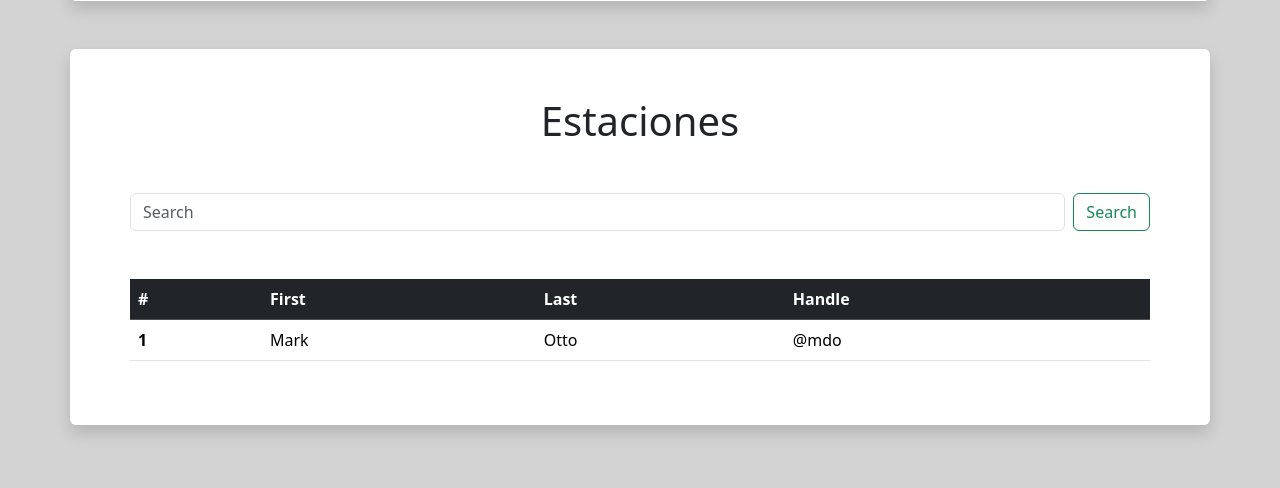
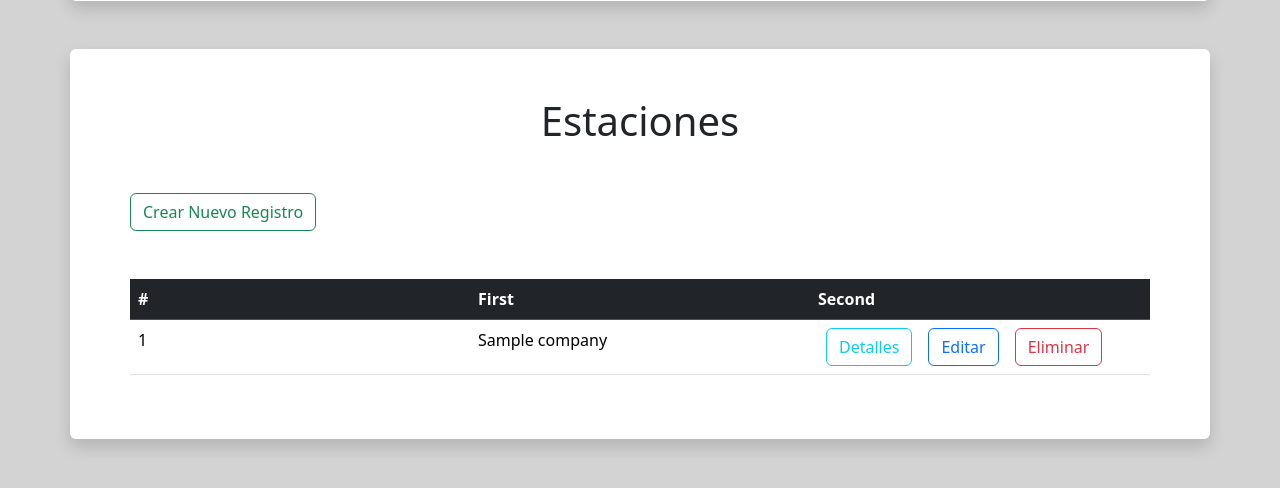
Before and after one commit to Cuevas2402/joyeria-fina, a Flask app: page /branches in a window 1280 px wide. Shown: the part 103-591 px from the top of the page. Run offline with Flask 3, Linux system fonts and the light colour scheme; the visitor is signed in with stand-in values (Sample User, id 1); tables that the repository leaves empty or names only in its code hold one stand-in row (values such as "Sample post"); some libraries are stand-ins or nearby versions.

Commit message:
Mostrar sucursales

```diff
--- a/app/branches.py
+++ b/app/branches.py
@@ -1,9 +1,16 @@
-from app import app #, mysql
+from app import app, mysql
 from flask import render_template, request, session, url_for, redirect
 
 @app.route('/branches')
 def show_branches():
     if 'username' in session:
-        return render_template('branches.html')
+
+        cursor = mysql.connection.cursor()
+
+        cursor.execute('SELECT id, name FROM company LIMIT 10;')
+
+        branches = cursor.fetchall()
+
+        return render_template('branches.html', branches = branches)
     else:
         return redirect(url_for('login'))
--- a/app/templates/branches.html
+++ b/app/templates/branches.html
@@ -16,6 +16,11 @@
         <script src="https://code.jquery.com/jquery-3.6.0.min.js"></script>
 
         <title>Document</title>
+        <style>
+          td {
+            width: 33% ;
+          }
+        </style>
     </head>
     <body style="background-color: lightgray; padding-top: 1.5rem;">
 
@@ -46,28 +51,27 @@
             </div>
            <div class="container">
 				<form class="d-flex" role="search">
-					<input class="form-control me-2" type="search" placeholder="Search" aria-label="Search">
-					<button class="btn btn-outline-success" type="submit">Search</button>
+					<button class="btn btn-outline-success" type="submit">Crear Nuevo Registro</button>
 			  </form>
 		   </div>
 
 		      <div class="container mt-5">
-			<table class="table">
+					<table class="table" style="table-layout: fixed ; width: 100% ;">
 						<thead class="table-dark">
 							<tr>
 							<th scope="col">#</th>
 							<th scope="col">First</th>
-					<th scope="col">Last</th>
-					<th scope="col">Handle</th>
+							<th scope="col">Second</th>
 							</tr>
 						</thead>
-				<tbody>
+						<tbody class="w-100">
+							{% for branch in branches %}
 								<tr>
-					<th scope="row">1</th>
-					<td>Mark</td>
-					<td>Otto</td>
-					<td>@mdo</td>
+									<td>{{ branch[0] }}</td>
+									<td>{{ branch[1] }}</td>
+									<td> <button class="mx-2 btn btn-outline-info">Detalles</button><button class="mx-2 btn btn-outline-primary">Editar</button><button class="mx-2 btn btn-outline-danger">Eliminar</button></td>
 								</tr>
+							{% endfor %}
 						</tbody>
 					</table>
 		      </div>
--- a/app/templates/vehicles.html
+++ b/app/templates/vehicles.html
@@ -51,8 +51,7 @@
 			</div>
            <div class="container">
 				<form class="d-flex" role="search">
-					<input class="form-control me-2" type="search" placeholder="Search" aria-label="Search">
-					<button class="btn btn-outline-success" type="submit">Search</button>
+					<button class="btn btn-outline-success" type="submit">Crear Nuevo Registro</button>
 			  </form>
 		   </div>
 
--- a/app/vehicles.py
+++ b/app/vehicles.py
@@ -10,7 +10,6 @@ def show_vehicles():
         cursor.execute('SELECT id, name FROM truck LIMIT 10;')
 
         vehicles = cursor.fetchall()
-        print(vehicles)
         return render_template('vehicles.html', vehicles=vehicles)
     else:
         return redirect(url_for('login'))
```
Lines whose indentation alone changed are shown as unchanged.
